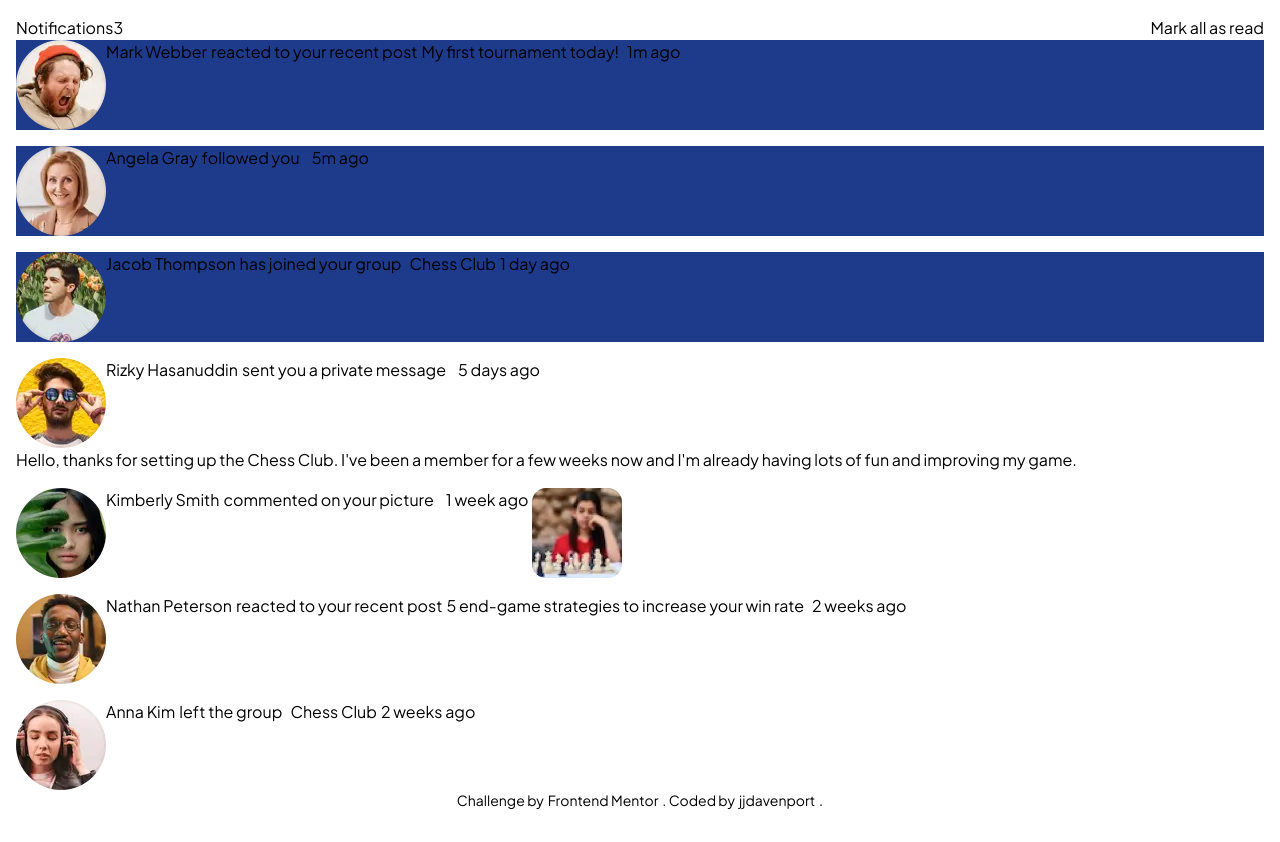
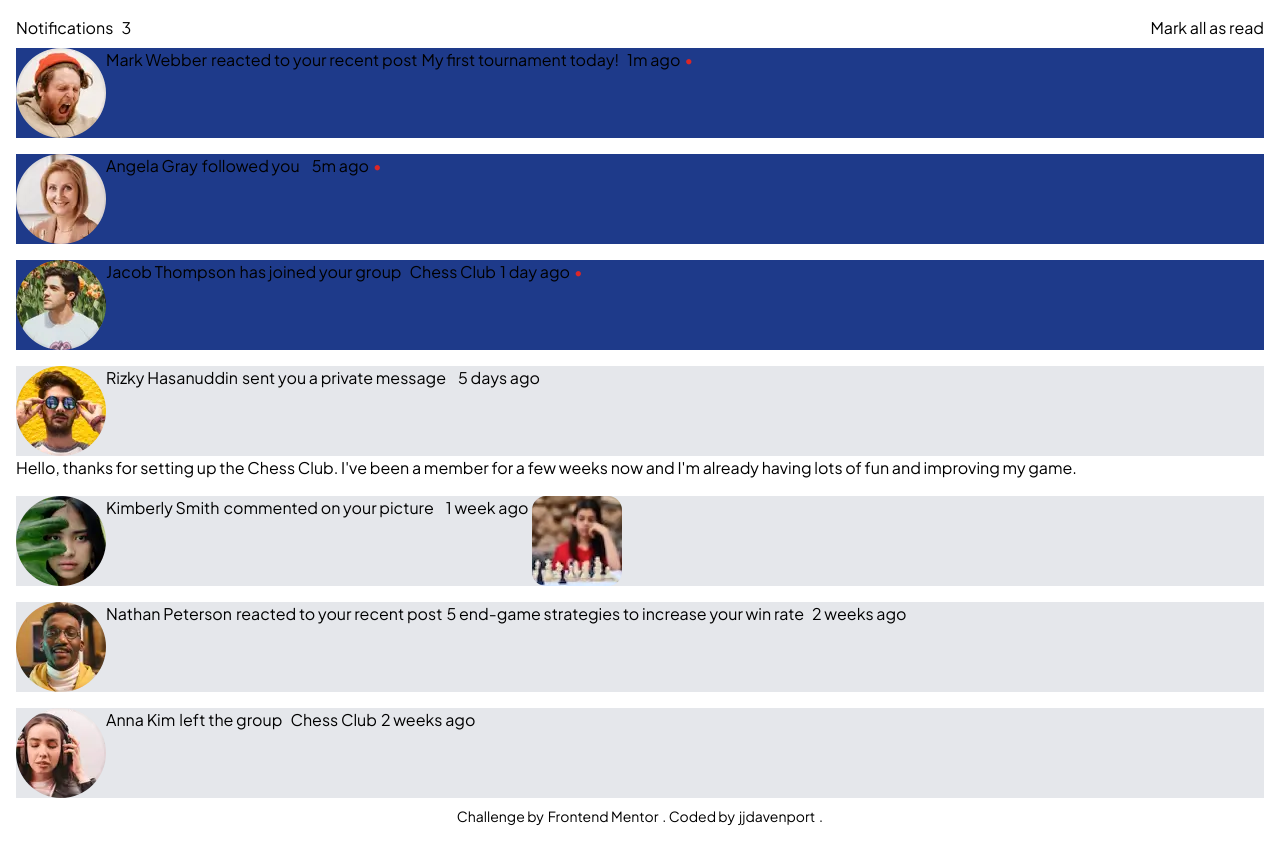
Before and after one commit to jjdavenport/notifications-page-main, a React (Vite) app: page / in a window 1280 px wide. Built offline with nearby package versions, Linux system fonts and the light colour scheme.

Commit message:
completed functions

```diff
--- a/package.json
+++ b/package.json
@@ -12,7 +12,6 @@
     "dev": "npm-run-all --parallel devv devt"
   },
   "dependencies": {
-    "all": "^0.0.0",
     "react": "^18.3.1",
     "react-dom": "^18.3.1",
     "run": "^1.5.0",
@@ -31,7 +30,6 @@
     "npm-run-all": "^4.1.5",
     "prettier": "^3.3.3",
     "prettier-plugin-tailwindcss": "^0.6.6",
-    "run-all": "^1.0.1",
     "vite": "^5.4.0"
   }
 }
--- a/src/App.css
+++ b/src/App.css
@@ -564,6 +564,10 @@ video {
   flex: 1 1 0%;
 }
 
+.cursor-pointer{
+  cursor: pointer;
+}
+
 .flex-col{
   flex-direction: column;
 }
@@ -580,6 +584,10 @@ video {
   gap: 0.25rem;
 }
 
+.gap-2{
+  gap: 0.5rem;
+}
+
 .gap-4{
   gap: 1rem;
 }
@@ -587,6 +595,11 @@ video {
 .bg-blue-900{
   --tw-bg-opacity: 1;
   background-color: rgb(30 58 138 / var(--tw-bg-opacity));
+}
+
+.bg-gray-200{
+  --tw-bg-opacity: 1;
+  background-color: rgb(229 231 235 / var(--tw-bg-opacity));
 }
 
 .bg-white{
@@ -607,6 +620,11 @@ video {
   line-height: 1.25rem;
 }
 
+.text-red-600{
+  --tw-text-opacity: 1;
+  color: rgb(220 38 38 / var(--tw-text-opacity));
+}
+
 .filter{
   filter: var(--tw-blur) var(--tw-brightness) var(--tw-contrast) var(--tw-grayscale) var(--tw-hue-rotate) var(--tw-invert) var(--tw-saturate) var(--tw-sepia) var(--tw-drop-shadow);
 }
--- a/src/App.jsx
+++ b/src/App.jsx
@@ -17,12 +17,12 @@ function App() {
   ).length;
 
   const markAllAsRead = () => {
-    setClick(data.map((item) => item.name));
+    setClick(data.map((i) => i.name));
   };
 
   return (
     <>
-      <main className="p-4 font-custom">
+      <main className="flex flex-col gap-2 p-4 font-custom">
         <Header unreadCount={unreadCount} markAllAsRead={markAllAsRead} />
         <Notifications data={data} click={click} read={read} />
         <Footer />
--- a/src/components/header.jsx
+++ b/src/components/header.jsx
@@ -2,10 +2,10 @@ const Header = ({ unreadCount, markAllAsRead }) => {
   return (
     <>
       <header className="flex justify-between">
-        <h1>
-          Notifications
+        <div className="flex gap-2">
+          <h1>Notifications</h1>
           {unreadCount > 0 && <span>{unreadCount}</span>}
-        </h1>
+        </div>
         <button onClick={markAllAsRead}>Mark all as read</button>
       </header>
     </>
--- a/src/components/notifications.jsx
+++ b/src/components/notifications.jsx
@@ -1,13 +1,25 @@
-const Notifications = ({ data, click, read }) => {
+import { useState } from "react";
+import data from "./assets/data.json";
+
+const Notifications = ({ click, read }) => {
+  const [clickedNotifications, setClickedNotifications] = useState(new Set());
+
+  const handleClick = (name) => {
+    read(name);
+    setClickedNotifications((prev) => new Set(prev).add(name));
+  };
+
   return (
     <>
       <section className="flex flex-col gap-4">
         {data.map((i) => (
           <div className="flex flex-col" key={i.name}>
-            {i.read === false ? (
+            {i.read === false && !clickedNotifications.has(i.name) ? (
               <button
-                className={`${click.includes(i.name) ? "bg-white" : "bg-blue-900"} flex flex-1`}
-                onClick={() => read(i.name)}
+                className={`flex flex-1 cursor-pointer ${
+                  click.includes(i.name) ? "bg-white" : "bg-blue-900"
+                }`}
+                onClick={() => handleClick(i.name)}
               >
                 <img src={i.profilePicture} alt="Profile" />
                 <div className="flex gap-1">
@@ -17,10 +29,13 @@ const Notifications = ({ data, click, read }) => {
                   <a>{i.group}</a>
                   <span>{i.time}</span>
                   {i.image && <img src={i.image} alt="Notification" />}
+                  {!click.includes(i.name) && (
+                    <span className="text-red-600">•</span>
+                  )}
                 </div>
               </button>
             ) : (
-              <div className="flex-10 flex">
+              <div className="flex flex-1 bg-gray-200">
                 <img src={i.profilePicture} alt="Profile" />
                 <div className="flex gap-1">
                   <a>{i.name}</a>
```
Also changed, not shown: 1 other file (tests, documents, lock files or other folders).
